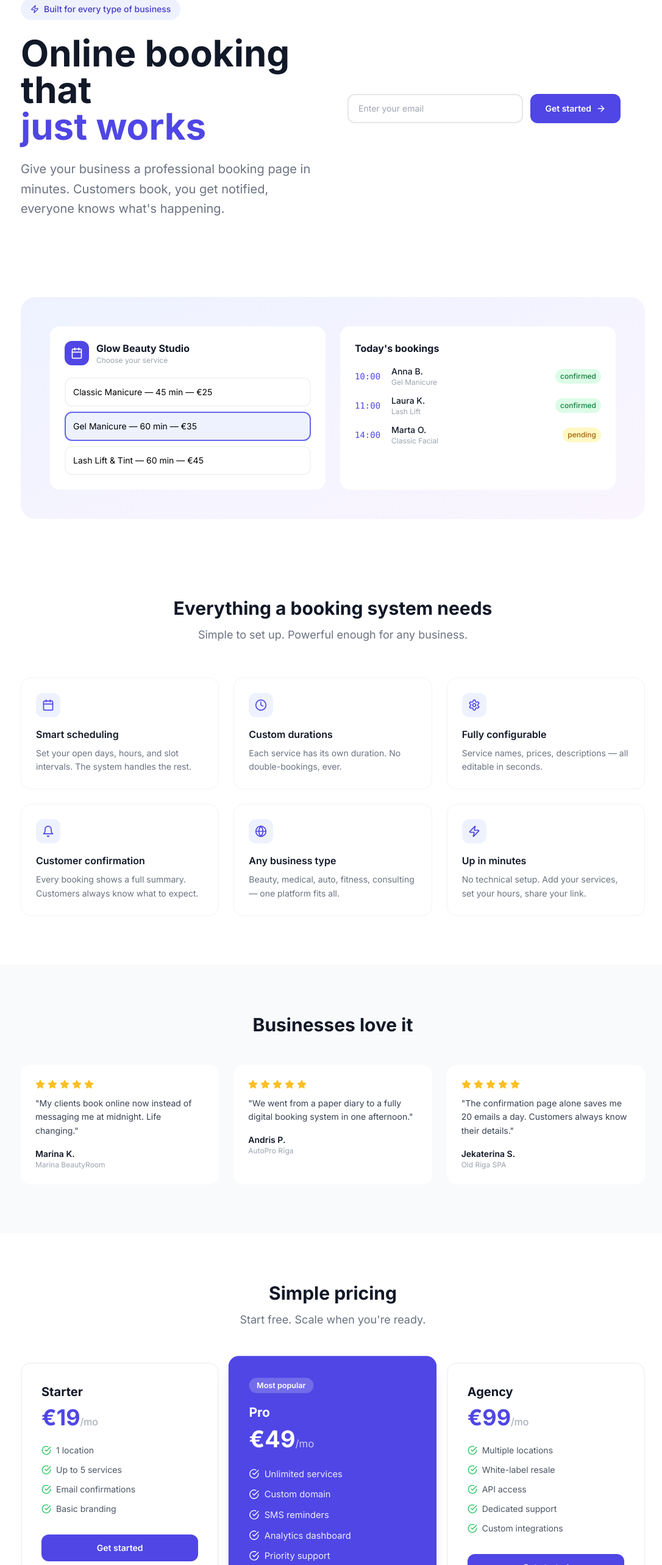
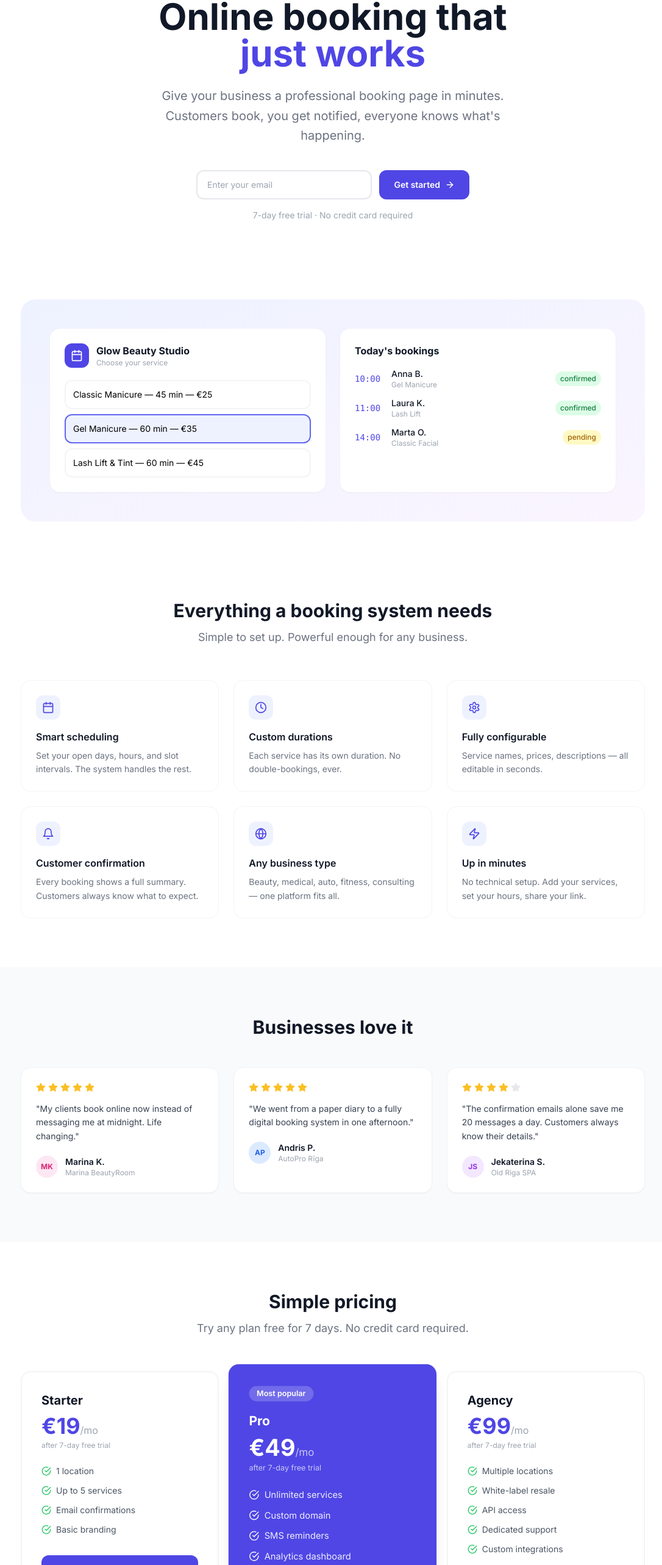
Before and after one commit to ojayWillow/bookflow, a Next.js app: page / in a window 1280 px wide. Shown: the part 131-2697 px from the top of the page at 61% size, without its empty margins (94-1180 px from the left). Built offline with nearby package versions, Linux system fonts and the light colour scheme.

Commit message:
fix: landing page — trial messaging, hero layout, testimonials, footer, badge

```diff
--- a/src/app/_components/landing/PricingSection.tsx
+++ b/src/app/_components/landing/PricingSection.tsx
@@ -1,20 +1,27 @@
+import Link from 'next/link'
 import { CheckCircle } from 'lucide-react'
 
 const plans = [
   {
-    name: 'Starter', price: 19,
+    name: 'Starter',
+    price: 19,
     features: ['1 location', 'Up to 5 services', 'Email confirmations', 'Basic branding'],
     highlight: false,
+    cta: 'Start free trial',
   },
   {
-    name: 'Pro', price: 49,
+    name: 'Pro',
+    price: 49,
     features: ['Unlimited services', 'Custom domain', 'SMS reminders', 'Analytics dashboard', 'Priority support'],
     highlight: true,
+    cta: 'Start free trial',
   },
   {
-    name: 'Agency', price: 99,
+    name: 'Agency',
+    price: 99,
     features: ['Multiple locations', 'White-label resale', 'API access', 'Dedicated support', 'Custom integrations'],
     highlight: false,
+    cta: 'Start free trial',
   },
 ]
 
@@ -24,7 +31,7 @@ export default function PricingSection() {
       <div className="max-w-5xl mx-auto">
         <div className="text-center mb-14">
           <h2 className="text-3xl font-bold text-gray-900 mb-3">Simple pricing</h2>
-          <p className="text-gray-500 text-lg">Start free. Scale when you&apos;re ready.</p>
+          <p className="text-gray-500 text-lg">Try any plan free for 7 days. No credit card required.</p>
         </div>
         <div className="grid md:grid-cols-3 gap-6">
           {plans.map((plan) => (
@@ -35,9 +42,10 @@ export default function PricingSection() {
                 <span className="inline-block bg-white/20 text-white text-xs font-semibold px-3 py-1 rounded-full mb-4">Most popular</span>
               )}
               <h3 className={`text-xl font-bold mb-2 ${plan.highlight ? 'text-white' : 'text-gray-900'}`}>{plan.name}</h3>
-              <div className={`text-4xl font-bold mb-6 ${plan.highlight ? 'text-white' : 'text-indigo-600'}`}>
+              <div className={`text-4xl font-bold mb-1 ${plan.highlight ? 'text-white' : 'text-indigo-600'}`}>
                 €{plan.price}<span className={`text-base font-normal ${plan.highlight ? 'text-white/70' : 'text-gray-400'}`}>/mo</span>
               </div>
+              <p className={`text-xs mb-6 ${plan.highlight ? 'text-white/70' : 'text-gray-400'}`}>after 7-day free trial</p>
               <ul className="space-y-3 mb-8">
                 {plan.features.map((f) => (
                   <li key={f} className={`flex items-center gap-2 text-sm ${plan.highlight ? 'text-white/90' : 'text-gray-600'}`}>
@@ -46,16 +54,17 @@ export default function PricingSection() {
                   </li>
                 ))}
               </ul>
-              <a href="#hero-signup" className={`block text-center py-3 rounded-xl font-semibold text-sm transition-colors ${
+              <Link href="/signup" className={`block text-center py-3 rounded-xl font-semibold text-sm transition-colors ${
                 plan.highlight
                   ? 'bg-white text-indigo-600 hover:bg-indigo-50'
                   : 'bg-indigo-600 text-white hover:bg-indigo-700'
               }`}>
-                Get started
-              </a>
+                {plan.cta}
+              </Link>
             </div>
           ))}
         </div>
+        <p className="text-center text-sm text-gray-400 mt-8">Cancel anytime. No contracts.</p>
       </div>
     </section>
   )
--- a/src/app/_components/landing/TestimonialsSection.tsx
+++ b/src/app/_components/landing/TestimonialsSection.tsx
@@ -1,9 +1,30 @@
 import { Star } from 'lucide-react'
 
 const testimonials = [
-  { name: 'Marina K.',     business: 'Marina BeautyRoom', text: 'My clients book online now instead of messaging me at midnight. Life changing.' },
-  { name: 'Andris P.',     business: 'AutoPro Rīga',      text: 'We went from a paper diary to a fully digital booking system in one afternoon.' },
-  { name: 'Jekaterina S.', business: 'Old Riga SPA',      text: 'The confirmation page alone saves me 20 emails a day. Customers always know their details.' },
+  {
+    name: 'Marina K.',
+    business: 'Marina BeautyRoom',
+    text: 'My clients book online now instead of messaging me at midnight. Life changing.',
+    stars: 5,
+    initials: 'MK',
+    color: 'bg-pink-100 text-pink-600',
+  },
+  {
+    name: 'Andris P.',
+    business: 'AutoPro Rīga',
+    text: 'We went from a paper diary to a fully digital booking system in one afternoon.',
+    stars: 5,
+    initials: 'AP',
+    color: 'bg-blue-100 text-blue-600',
+  },
+  {
+    name: 'Jekaterina S.',
+    business: 'Old Riga SPA',
+    text: 'The confirmation emails alone save me 20 messages a day. Customers always know their details.',
+    stars: 4,
+    initials: 'JS',
+    color: 'bg-purple-100 text-purple-600',
+  },
 ]
 
 export default function TestimonialsSection() {
@@ -13,14 +34,23 @@ export default function TestimonialsSection() {
         <h2 className="text-3xl font-bold text-gray-900 text-center mb-12">Businesses love it</h2>
         <div className="grid md:grid-cols-3 gap-6">
           {testimonials.map((t) => (
-            <div key={t.name} className="bg-white rounded-2xl p-6 shadow-soft">
-              <div className="flex gap-1 mb-3">
-                {[...Array(5)].map((_, i) => <Star key={i} className="w-4 h-4 fill-amber-400 text-amber-400" />)}
+            <div key={t.name} className="bg-white rounded-2xl p-6 shadow-sm border border-gray-100">
+              <div className="flex gap-1 mb-4">
+                {[...Array(5)].map((_, i) => (
+                  <Star key={i} className={`w-4 h-4 ${
+                    i < t.stars ? 'fill-amber-400 text-amber-400' : 'fill-gray-200 text-gray-200'
+                  }`} />
+                ))}
               </div>
-              <p className="text-gray-700 text-sm leading-relaxed mb-4">&quot;{t.text}&quot;</p>
-              <div>
-                <p className="font-semibold text-gray-900 text-sm">{t.name}</p>
-                <p className="text-gray-400 text-xs">{t.business}</p>
+              <p className="text-gray-700 text-sm leading-relaxed mb-5">&quot;{t.text}&quot;</p>
+              <div className="flex items-center gap-3">
+                <div className={`w-9 h-9 rounded-full flex items-center justify-center text-xs font-bold flex-shrink-0 ${t.color}`}>
+                  {t.initials}
+                </div>
+                <div>
+                  <p className="font-semibold text-gray-900 text-sm">{t.name}</p>
+                  <p className="text-gray-400 text-xs">{t.business}</p>
+                </div>
               </div>
             </div>
           ))}
--- a/src/app/page.tsx
+++ b/src/app/page.tsx
@@ -1,4 +1,4 @@
-import { Calendar, Zap } from 'lucide-react'
+import { Calendar } from 'lucide-react'
 import Link from 'next/link'
 import HeroSignupForm     from './_components/landing/HeroSignupForm'
 import FeaturesSection    from './_components/landing/FeaturesSection'
@@ -24,34 +24,27 @@ export default function LandingPage() {
           </div>
           <div className="flex items-center gap-3">
             <Link href="/admin/login" className="text-sm text-gray-600 hover:text-gray-900 transition-colors">Sign in</Link>
-            <a href="#hero-signup" className="bg-indigo-600 text-white text-sm px-4 py-2 rounded-xl hover:bg-indigo-700 transition-colors font-medium">
-              Get started →
-            </a>
+            <Link href="/signup" className="bg-indigo-600 text-white text-sm px-4 py-2 rounded-xl hover:bg-indigo-700 transition-colors font-medium">
+              Try free for 7 days
+            </Link>
           </div>
         </div>
       </nav>
 
       {/* Hero */}
-      <section id="hero-signup" className="pt-32 pb-20 px-6">
-        <div className="max-w-5xl mx-auto">
-          <div className="grid md:grid-cols-2 gap-12 items-center">
-            <div>
-              <div className="inline-flex items-center gap-2 bg-indigo-50 text-indigo-700 text-sm font-medium px-4 py-2 rounded-full mb-6">
-                <Zap className="w-3.5 h-3.5" />
-                Built for every type of business
-              </div>
+      <section className="pt-32 pb-20 px-6">
+        <div className="max-w-3xl mx-auto text-center">
           <h1 className="text-5xl md:text-6xl font-bold text-gray-900 leading-tight mb-6">
             Online booking that<br />
             <span className="text-indigo-600">just works</span>
           </h1>
-              <p className="text-xl text-gray-500 leading-relaxed">
+          <p className="text-xl text-gray-500 leading-relaxed mb-10 max-w-xl mx-auto">
             Give your business a professional booking page in minutes. Customers book, you get notified, everyone knows what&apos;s happening.
           </p>
-            </div>
-            <div>
+          <div className="flex justify-center">
             <HeroSignupForm />
           </div>
-          </div>
+          <p className="text-sm text-gray-400 mt-4">7-day free trial &middot; No credit card required</p>
         </div>
       </section>
 
@@ -60,7 +53,7 @@ export default function LandingPage() {
         <div className="max-w-5xl mx-auto">
           <div className="bg-gradient-to-br from-indigo-50 to-purple-50 rounded-3xl p-8 md:p-12">
             <div className="grid md:grid-cols-2 gap-6">
-              <div className="bg-white rounded-2xl shadow-soft p-6">
+              <div className="bg-white rounded-2xl shadow-sm p-6">
                 <div className="flex items-center gap-3 mb-5">
                   <div className="w-10 h-10 bg-indigo-600 rounded-xl flex items-center justify-center">
                     <Calendar className="w-5 h-5 text-white" />
@@ -78,7 +71,7 @@ export default function LandingPage() {
                   ))}
                 </div>
               </div>
-              <div className="bg-white rounded-2xl shadow-soft p-6">
+              <div className="bg-white rounded-2xl shadow-sm p-6">
                 <p className="font-bold text-gray-900 mb-4">Today&apos;s bookings</p>
                 <div className="space-y-3">
                   {[
@@ -114,11 +107,11 @@ export default function LandingPage() {
       <section className="py-20 px-6 bg-indigo-600">
         <div className="max-w-2xl mx-auto text-center">
           <h2 className="text-3xl font-bold text-white mb-4">Ready to take bookings online?</h2>
-          <p className="text-indigo-200 text-lg mb-8">Join businesses already using BookFlow. Your booking page is 2 minutes away.</p>
-          <a href="#hero-signup"
+          <p className="text-indigo-200 text-lg mb-8">Try BookFlow free for 7 days. No credit card, no contracts.</p>
+          <Link href="/signup"
             className="inline-block bg-white text-indigo-600 px-8 py-4 rounded-xl text-lg font-semibold hover:bg-indigo-50 transition-colors">
-            Create your free account →
-          </a>
+            Start your free trial →
+          </Link>
         </div>
       </section>
 
@@ -133,9 +126,8 @@ export default function LandingPage() {
           </div>
           <p className="text-sm text-gray-400">© 2026 BookFlow. Built for businesses that take appointments.</p>
           <div className="flex gap-6 text-sm text-gray-400">
-            <a href="#" className="hover:text-gray-700">Privacy</a>
-            <a href="#" className="hover:text-gray-700">Terms</a>
-            <a href="#" className="hover:text-gray-700">Contact</a>
+            <Link href="/admin/login" className="hover:text-gray-700">Sign in</Link>
+            <Link href="/signup" className="hover:text-gray-700">Get started</Link>
           </div>
         </div>
       </footer>
```
Lines whose indentation alone changed are shown as unchanged.
